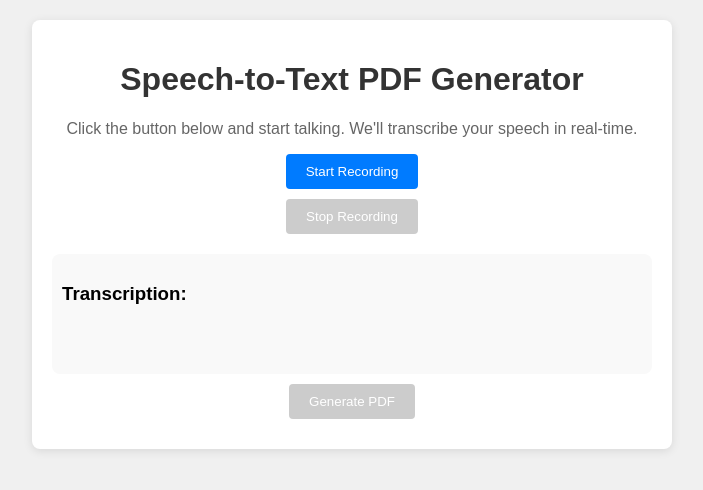
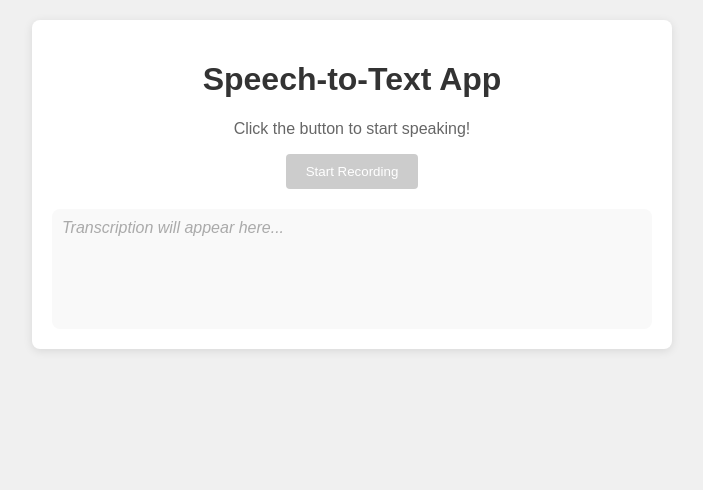
Before and after one commit to Kundan547/CalmNest, a Python web app: template templates/home.html in a window 1280 px wide. Shown: the top 490 px of the page, without its empty margins (288-991 px from the left). Run offline with Jinja, Linux system fonts and the light colour scheme; the template is opened without the code that fills it, so the values that code supplies are empty.

Commit message:
Completed

```diff
--- a/templates/home.html
+++ b/templates/home.html
@@ -1,32 +1,19 @@
-<!-- /app/templates/home.html -->
 <!DOCTYPE html>
 <html lang="en">
 <head>
     <meta charset="UTF-8">
     <meta name="viewport" content="width=device-width, initial-scale=1.0">
-    <title>Speech-to-Text App</title>
     <link rel="stylesheet" href="{{ url_for('static', filename='css/styles.css') }}">
-
+    <title>Your App</title>
 </head>
 <body>
     <div class="container">
-        <h1>Speech-to-Text PDF Generator</h1>
-        <p>Click the button below and start talking. We'll transcribe your speech in real-time.</p>
-
-        <button id="start-record-btn" onclick="startRecording()">Start Recording</button>
-        <button id="stop-record-btn" onclick="stopRecording()" disabled>Stop Recording</button>
-
+        <h1>Speech-to-Text App</h1>
+        <p>Click the button to start speaking!</p>
+        <button id="start-recording" disabled>Start Recording</button>
         <div id="transcription-result">
-            <h3>Transcription:</h3>
-            <p id="transcript-text"></p>
+            <i>Transcription will appear here...</i>
         </div>
-
-        <form action="/generate_pdf" method="POST">
-            <textarea id="transcription-input" name="transcription" hidden></textarea>
-            <button type="submit" id="generate-pdf-btn" disabled>Generate PDF</button>
-        </form>
     </div>
-
-    <script src="{{ url_for('static', filename='js/recorder.js') }}"></script>
 </body>
 </html>
```
